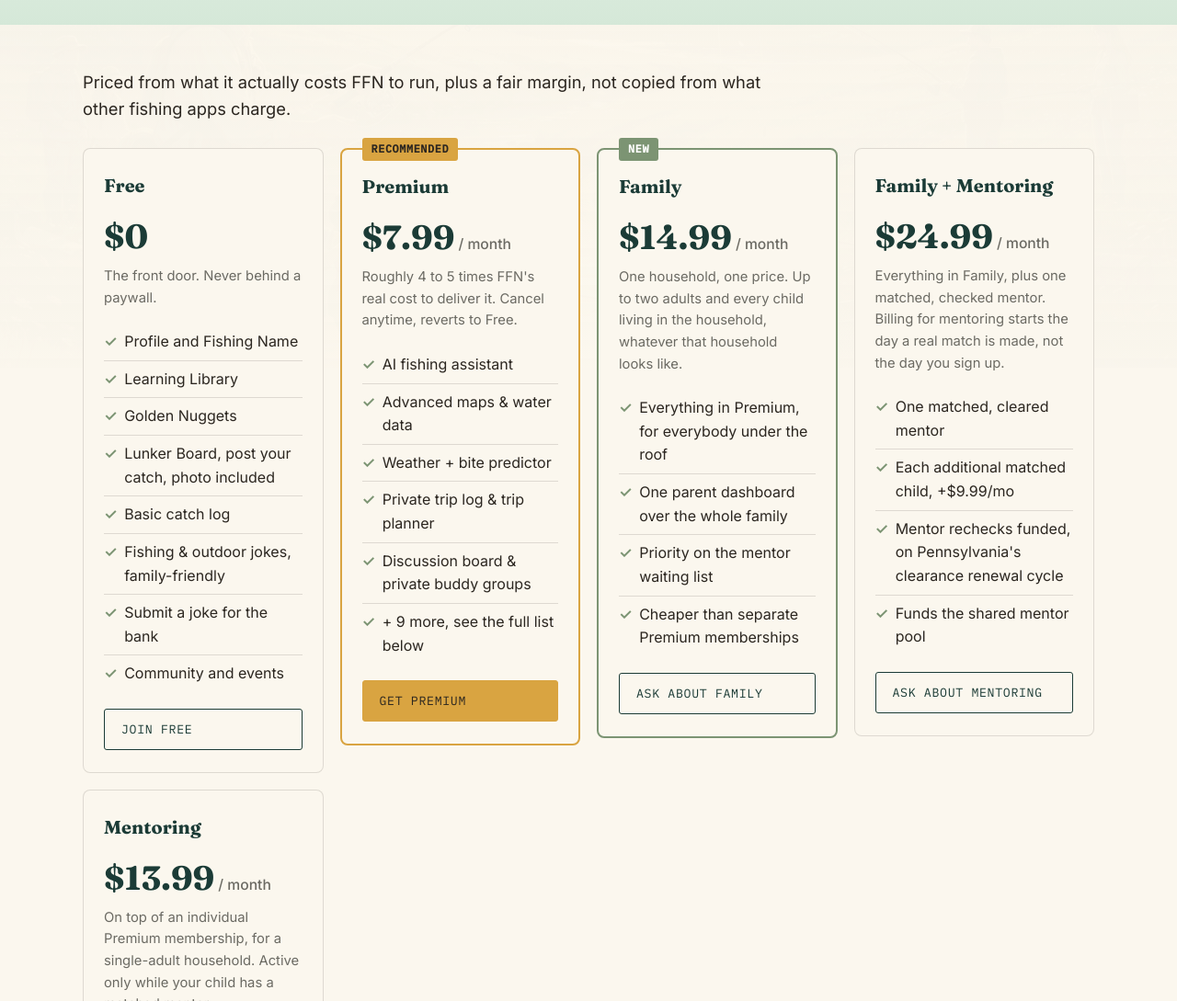
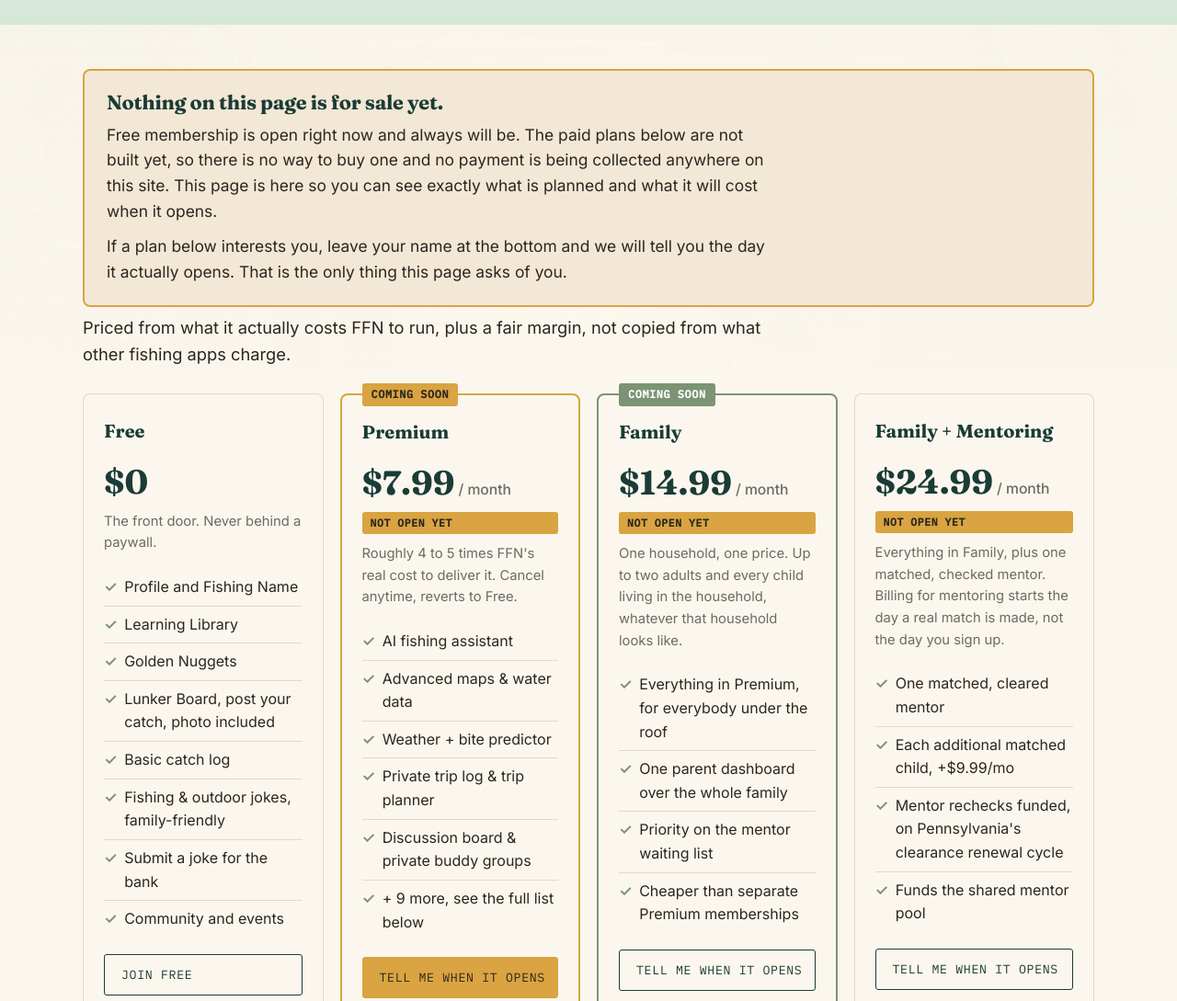
Before and after one commit to mrdonerighthomeservices-rgb/ffn-site, a website: page pricing.html in a window 1280 px wide. Shown: the part 400-1489 px from the top of the page at 92% size. Drawn offline with Linux system fonts and the light colour scheme.

Commit message:
Add files via upload

```diff
--- a/pricing.html
+++ b/pricing.html
@@ -4,17 +4,17 @@
 <meta charset="UTF-8">
 <meta name="viewport" content="width=device-width, initial-scale=1.0">
 <title>Membership & Premium | Fishing Friends Network</title>
-<meta name="description" content="Free to join, always. Premium is $7.99 a month, priced from what it actually costs to run, not copied from other apps.">
+<meta name="description" content="Free to join, always. Paid plans are not open yet. Here is what is planned and what it will cost when it opens.">
 <link rel="canonical" href="https://fishingfriendsnetwork.com/pricing.html">
 <meta property="og:type" content="website">
 <meta property="og:site_name" content="Fishing Friends Network">
 <meta property="og:title" content="Membership & Premium | Fishing Friends Network">
-<meta property="og:description" content="Free to join, always. Premium is $7.99 a month, priced from what it actually costs to run, not copied from other apps.">
+<meta property="og:description" content="Free to join, always. Paid plans are not open yet. Here is what is planned and what it will cost when it opens.">
 <meta property="og:image" content="https://fishingfriendsnetwork.com/faith-scene-wide.jpg">
 <meta property="og:url" content="https://fishingfriendsnetwork.com/pricing.html">
 <meta name="twitter:card" content="summary_large_image">
 <meta name="twitter:title" content="Membership & Premium | Fishing Friends Network">
-<meta name="twitter:description" content="Free to join, always. Premium is $7.99 a month, priced from what it actually costs to run, not copied from other apps.">
+<meta name="twitter:description" content="Free to join, always. Paid plans are not open yet. Here is what is planned and what it will cost when it opens.">
 <meta name="twitter:image" content="https://fishingfriendsnetwork.com/faith-scene-wide.jpg">
 
 <link rel="stylesheet" href="ffn.css">
@@ -23,9 +23,9 @@
 @media(min-width:760px){.tiers{grid-template-columns:repeat(auto-fit,minmax(220px,1fr));align-items:start;}}
 .tier-card{background:var(--paper);border:1px solid var(--line);border-radius:8px;padding:24px 22px;display:flex;flex-direction:column;}
 .tier-card.featured{border:2px solid var(--amber);position:relative;}
-.tier-card.featured::before{content:"Recommended";position:absolute;top:-13px;left:22px;background:var(--amber);color:var(--ink);font-family:'IBM Plex Mono',monospace;font-size:.68rem;letter-spacing:.05em;text-transform:uppercase;padding:3px 10px;border-radius:3px;font-weight:600;}
+.tier-card.featured::before{content:"Coming Soon";position:absolute;top:-13px;left:22px;background:var(--amber);color:var(--ink);font-family:'IBM Plex Mono',monospace;font-size:.68rem;letter-spacing:.05em;text-transform:uppercase;padding:3px 10px;border-radius:3px;font-weight:600;}
 .tier-card.fam{border:2px solid var(--sage);position:relative;}
-.tier-card.fam::before{content:"New";position:absolute;top:-13px;left:22px;background:var(--sage);color:#fff;font-family:'IBM Plex Mono',monospace;font-size:.68rem;letter-spacing:.05em;text-transform:uppercase;padding:3px 10px;border-radius:3px;font-weight:600;}
+.tier-card.fam::before{content:"Coming Soon";position:absolute;top:-13px;left:22px;background:var(--sage);color:#fff;font-family:'IBM Plex Mono',monospace;font-size:.68rem;letter-spacing:.05em;text-transform:uppercase;padding:3px 10px;border-radius:3px;font-weight:600;}
 .tier-card h3{font-size:1.15rem;margin-bottom:2px;}
 .tier-card .price{font-family:'Fraunces',serif;font-weight:700;font-size:2.1rem;color:var(--teal);margin:8px 0 2px;}
 .tier-card .price span{font-family:'Inter',sans-serif;font-weight:500;font-size:.9rem;color:#6b6a63;}
@@ -34,6 +34,11 @@
 .tier-card li{font-size:.92rem;padding:7px 0;border-top:1px solid var(--line);display:flex;gap:8px;}
 .tier-card li:first-child{border-top:none;}
 .tier-card li::before{content:"✓";color:var(--sage);font-weight:700;flex-shrink:0;}
+.soon-tag{display:inline-block;background:var(--amber);color:var(--ink);font-family:'IBM Plex Mono',monospace;font-size:.66rem;letter-spacing:.05em;text-transform:uppercase;padding:3px 9px;border-radius:3px;font-weight:600;margin:0 0 10px;}
+.notopen{background:var(--parchment);border:2px solid var(--amber);border-radius:8px;padding:22px 24px;margin:0 0 8px;}
+.notopen h2{margin:0 0 8px;font-size:1.25rem;}
+.notopen p{margin:0 0 10px;max-width:66ch;}
+.notopen p:last-child{margin-bottom:0;}
 
 .split{background:var(--parchment);border-radius:8px;padding:26px 24px;margin:32px 0;}
 .bar{display:flex;height:34px;border-radius:5px;overflow:hidden;font-family:'IBM Plex Mono',monospace;font-size:.72rem;color:#fff;margin-top:14px;}
@@ -76,6 +81,12 @@
 </div></div>
 
 <section class="section">
+  <div class="notopen">
+    <h2>Nothing on this page is for sale yet.</h2>
+    <p>Free membership is open right now and always will be. The paid plans below are not built yet, so there is no way to buy one and no payment is being collected anywhere on this site. This page is here so you can see exactly what is planned and what it will cost when it opens.</p>
+    <p>If a plan below interests you, leave your name at the bottom and we will tell you the day it actually opens. That is the only thing this page asks of you.</p>
+  </div>
+
   <p style="font-size:1.05rem;max-width:64ch;">Priced from what it actually costs FFN to run, plus a fair margin, not copied from what other fishing apps charge.</p>
 
   <div class="tiers">
@@ -99,6 +110,7 @@
     <div class="tier-card featured">
       <h3>Premium</h3>
       <div class="price">$7.99<span> / month</span></div>
+      <div class="soon-tag">Not open yet</div>
       <div class="sub">Roughly 4 to 5 times FFN's real cost to deliver it. Cancel anytime, reverts to Free.</div>
       <ul>
         <li>AI fishing assistant</li>
@@ -108,12 +120,13 @@
         <li>Discussion board &amp; private buddy groups</li>
         <li>+ 9 more, see the full list below</li>
       </ul>
-      <a class="btn solid" href="#signup">Get Premium</a>
+      <a class="btn solid" href="#signup">Tell Me When It Opens</a>
     </div>
 
     <div class="tier-card fam">
       <h3>Family</h3>
       <div class="price">$14.99<span> / month</span></div>
+      <div class="soon-tag">Not open yet</div>
       <div class="sub">One household, one price. Up to two adults and every child living in the household, whatever that household looks like.</div>
       <ul>
         <li>Everything in Premium, for everybody under the roof</li>
@@ -121,12 +134,13 @@
         <li>Priority on the mentor waiting list</li>
         <li>Cheaper than separate Premium memberships</li>
       </ul>
-      <a class="btn" href="#signup">Ask About Family</a>
+      <a class="btn" href="#signup">Tell Me When It Opens</a>
     </div>
 
     <div class="tier-card">
       <h3>Family + Mentoring</h3>
       <div class="price">$24.99<span> / month</span></div>
+      <div class="soon-tag">Not open yet</div>
       <div class="sub">Everything in Family, plus one matched, checked mentor. Billing for mentoring starts the day a real match is made, not the day you sign up.</div>
       <ul>
         <li>One matched, cleared mentor</li>
@@ -134,12 +148,13 @@
         <li>Mentor rechecks funded, on Pennsylvania's clearance renewal cycle</li>
         <li>Funds the shared mentor pool</li>
       </ul>
-      <a class="btn" href="#signup">Ask About Mentoring</a>
+      <a class="btn" href="#signup">Tell Me When It Opens</a>
     </div>
 
     <div class="tier-card">
       <h3>Mentoring</h3>
       <div class="price">$13.99<span> / month</span></div>
+      <div class="soon-tag">Not open yet</div>
       <div class="sub">On top of an individual Premium membership, for a single-adult household. Active only while your child has a matched mentor.</div>
       <ul>
         <li>A matched, checked mentor</li>
@@ -147,7 +162,7 @@
         <li>Ongoing oversight and support</li>
         <li>Funds the shared mentor pool</li>
       </ul>
-      <a class="btn" href="#signup">Ask About Mentoring</a>
+      <a class="btn" href="#signup">Tell Me When It Opens</a>
     </div>
   </div>
 
```
Also changed, not shown: join.html (+1 -1 lines).
